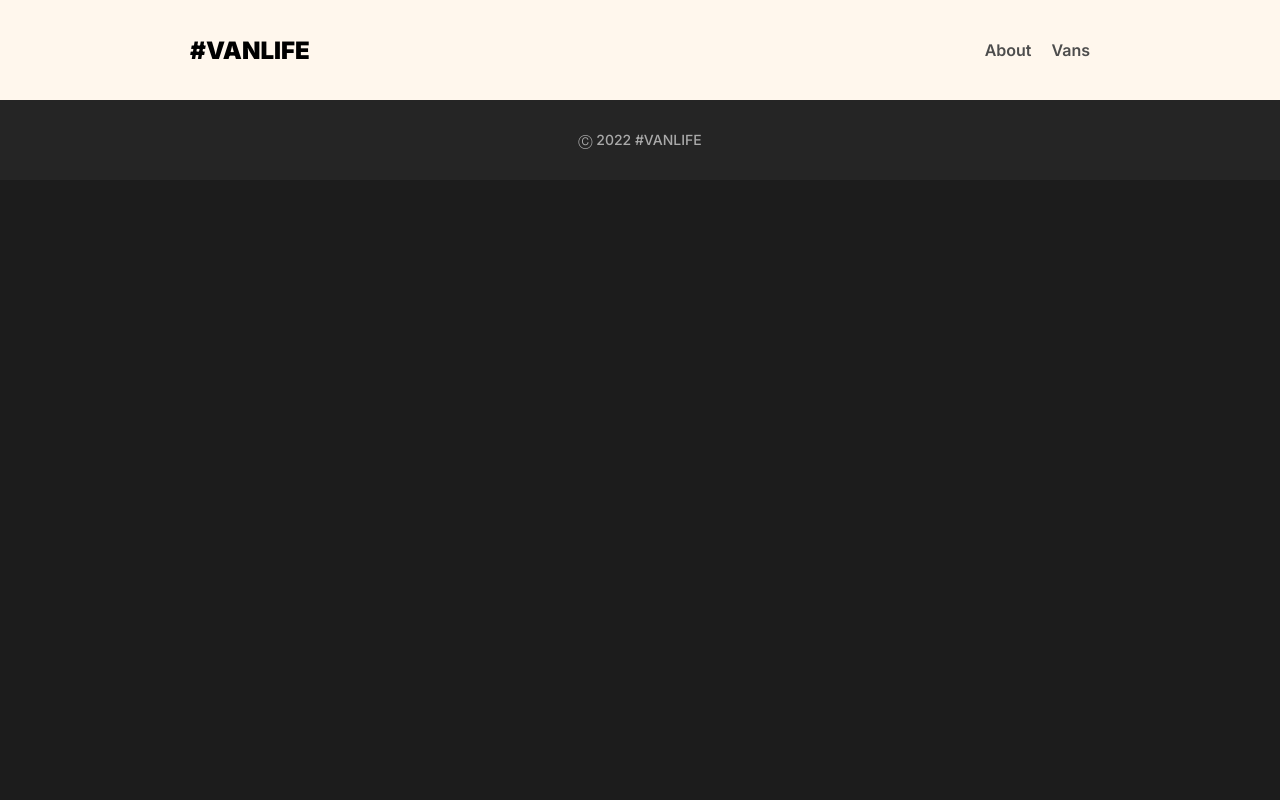
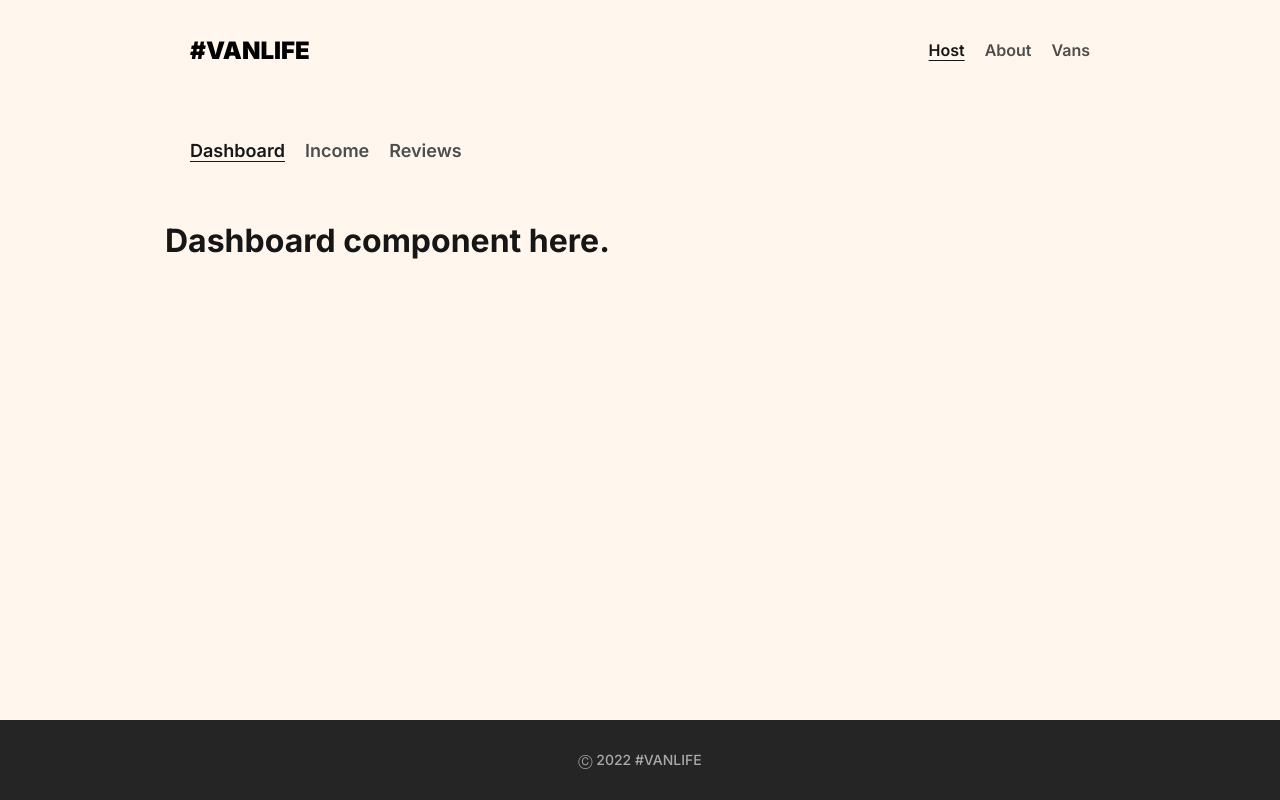
Before and after one commit to jan-blaska/scrimba-react-12-vanlife, a React (Vite) app: page /host in a window 1280 px wide. Built offline with nearby package versions, Linux system fonts and the light colour scheme; what miragejs would draw is missing.

Commit message:
layout components created, used nested routes and plain host page with nested routes created

```diff
--- a/src/App.jsx
+++ b/src/App.jsx
@@ -1,10 +1,13 @@
 import { BrowserRouter, Routes, Route, Link } from "react-router-dom"
-import Header from "./components/Header"
-import Footer from "./components/Footer"
+import Layout from "./components/Layout"
 import Home from './pages/Home.jsx'
+import HostLayout from "./components/HostLayout"
+import Dashboard from './pages/Host/Dashboard.jsx'
+import Income from './pages/Host/Income.jsx'
+import Reviews from './pages/Host/Reviews.jsx'
 import About from './pages/About.jsx'
-import Vans from './pages/Vans.jsx'
-import VanDetail from './pages/VanDetail.jsx'
+import Vans from './pages/Vans/Vans.jsx'
+import VanDetail from './pages/Vans/VanDetail.jsx'
 
 
 
@@ -12,14 +15,20 @@ export default function App() {
 
 	return (
 		<BrowserRouter>
-			<Header />
 			<Routes>
-				<Route path="/" element={<Home />} />
-				<Route path="/about" element={<About />} />
-				<Route path="/vans" element={<Vans />} />
-				<Route path="/vans/:id" element={<VanDetail />} />
+				<Route path="/" element={<Layout />}>
+					<Route index element={<Home />} />
+					<Route path="/about" element={<About />} />
+					<Route path="/vans" element={<Vans />} />
+					<Route path="/vans/:id" element={<VanDetail />} />
+
+					<Route path="host" element={<HostLayout />} >
+						<Route index element={<Dashboard />} />
+						<Route path="income" element={<Income />} />
+						<Route path="reviews" element={<Reviews />} />
+					</Route>
+				</Route>
 			</Routes>
-			<Footer />
 		</BrowserRouter>
 	)
 }
--- a/src/components/Header.jsx
+++ b/src/components/Header.jsx
@@ -1,4 +1,4 @@
-import { Link } from "react-router-dom"
+import { NavLink, Link } from "react-router-dom"
 
 export default function Header() {
 
@@ -8,8 +8,24 @@ export default function Header() {
                 <nav>
                     <Link className="nav--link-main" to="/">#VANLIFE</Link>
                     <div className="links-to-pages">
-                        <Link to="/about">About</Link>
-                        <Link to="/vans">Vans</Link>
+                        <NavLink
+                            className={({isActive}) => isActive ? "nav-link-selected" : null }
+                            to="/host"
+                        >
+                            Host
+                        </NavLink>
+                        <NavLink
+                            className={({isActive}) => isActive ? "nav-link-selected" : null }
+                            to="/about"
+                        >
+                            About
+                        </NavLink>
+                        <NavLink
+                            className={({isActive}) => isActive ? "nav-link-selected" : null }
+                            to="/vans"
+                        >
+                            Vans
+                        </NavLink>
                     </div>
                 </nav>
             </div>
--- /dev/null
+++ b/src/components/HostLayout.jsx
@@ -0,0 +1,33 @@
+import { NavLink } from "react-router-dom"
+import { Outlet } from "react-router-dom"
+
+
+export default function HostLayout() {
+    return (
+        <div className="wrapper">
+            <div className="container">
+                <nav className="host-nav">
+                    <NavLink
+                        to="/host"
+                        className={({isActive}) => isActive ? "nav-link-selected" : null }
+                    >
+                        Dashboard
+                    </NavLink>
+                    <NavLink
+                        to="/host/income"
+                        className={({isActive}) => isActive ? "nav-link-selected" : null }
+                    >
+                        Income
+                    </NavLink>
+                    <NavLink
+                        to="/host/reviews"
+                        className={({isActive}) => isActive ? "nav-link-selected" : null }
+                    >
+                        Reviews
+                    </NavLink>
+                </nav>
+                <Outlet />
+            </div>
+        </div>
+    )
+}
--- /dev/null
+++ b/src/components/Layout.jsx
@@ -0,0 +1,14 @@
+import { Outlet } from "react-router-dom"
+import Header from "./Header"
+import Footer from "./Footer"
+
+
+export default function Layout() {
+    return (
+        <>
+            <Header />
+            <Outlet />
+            <Footer />
+        </>
+    )
+}
--- a/src/pages/About.jsx
+++ b/src/pages/About.jsx
@@ -1,5 +1,4 @@
 import { Link } from "react-router-dom"
-
 
 export default function About() {
 
--- /dev/null
+++ b/src/pages/Host/Dashboard.jsx
@@ -0,0 +1,10 @@
+
+
+export default function Dashboard() {
+
+    return (
+        <div>
+            <h1>Dashboard component here.</h1>
+        </div>
+    )
+}
--- /dev/null
+++ b/src/pages/Host/Income.jsx
@@ -0,0 +1,10 @@
+
+
+export default function Income() {
+
+    return (
+        <div>
+            <h1>Income component here.</h1>
+        </div>
+    )
+}
--- /dev/null
+++ b/src/pages/Host/Reviews.jsx
@@ -0,0 +1,10 @@
+
+
+export default function Reviews() {
+
+    return (
+        <div>
+            <h1>Reviews component here.</h1>
+        </div>
+    )
+}
--- a/style.css
+++ b/style.css
@@ -23,6 +23,15 @@ body {
 body::-webkit-scrollbar {
     display: none;
   }
+
+.wrapper {
+    display: flex;
+    justify-content: center;
+    background-color: #FFF7ED;
+    min-height: calc(100vh - 180px);
+    color: #161616;
+    font-family: inherit;
+}
 
 .container {
     width: 95vw;
@@ -71,11 +80,11 @@ nav a {
     position: relative;
 }
 
-nav a:hover {
+nav a:hover,
+.nav-link-selected {
     color: #161616;
     text-decoration: underline;
     text-underline-offset: 4px;
-
 }
 
 .nav--link-main {
@@ -352,3 +361,14 @@ footer {
     line-height: 1.5em; /* 150% */
     margin: 10px 0 20px;
 }
+
+/* HOST */
+/* for other info about styling nav, see the css for header component */
+.host-nav {
+    height: 100px;
+    gap: 20px;
+}
+
+.host-nav a {
+    font-size: 1.125rem; /* 18px */
+}
```
Also changed, not shown: src/pages/Vans/VanDetail.jsx (renamed from src/pages/VanDetail.jsx), src/pages/Vans/Vans.jsx (renamed from src/pages/Vans.jsx).
